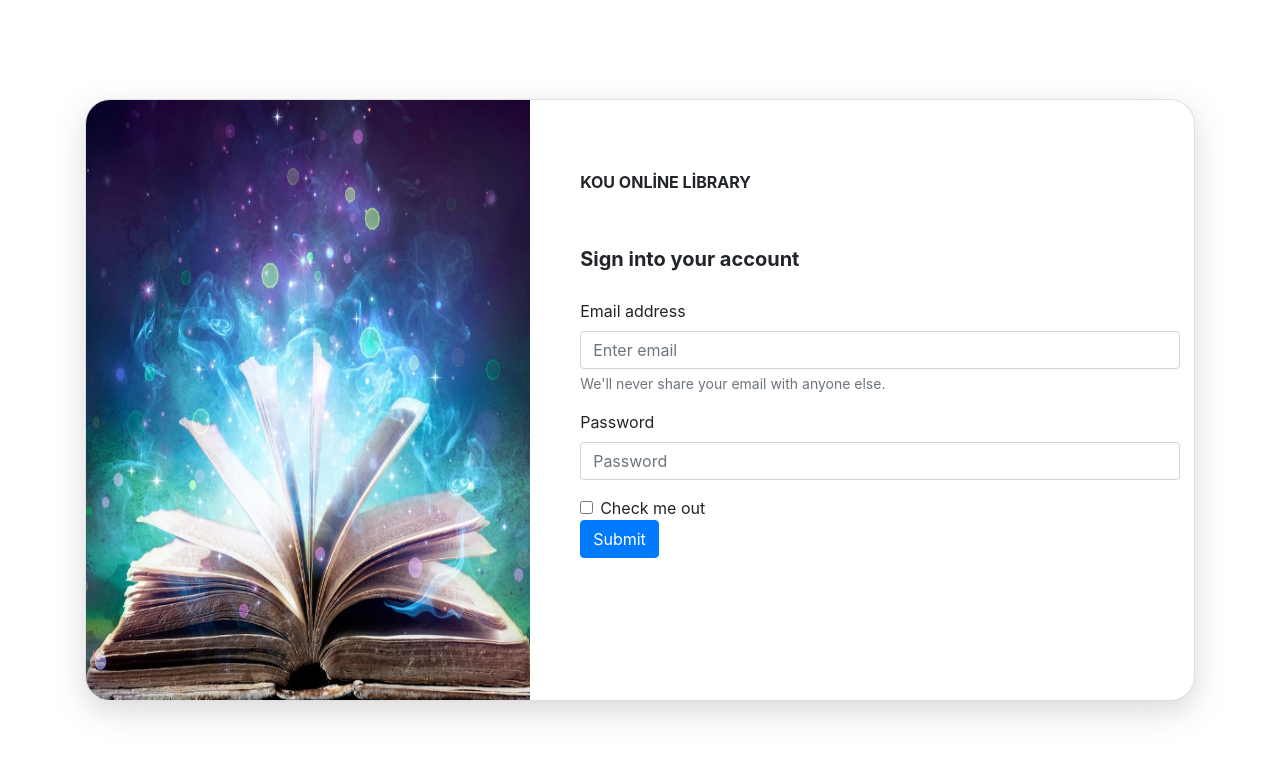
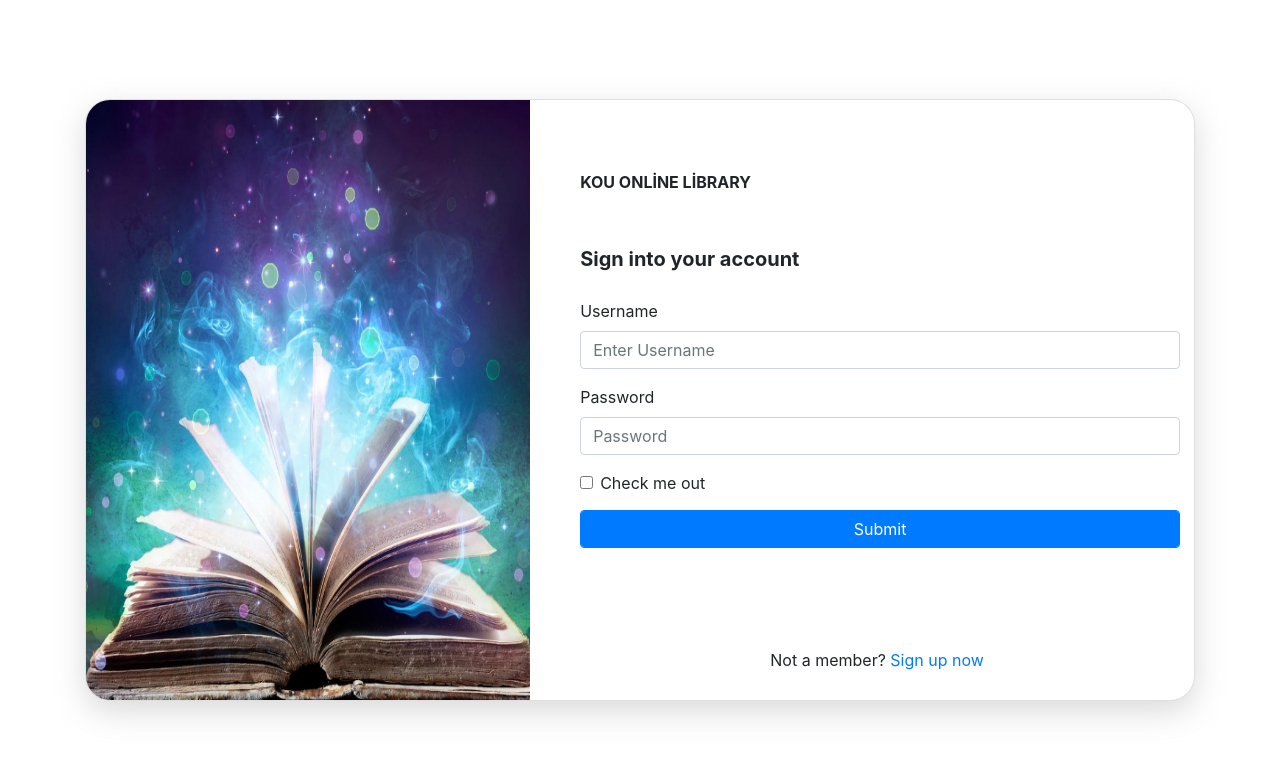
Before and after one commit to mertbilgic/OnlineLibrary, a Flask app: page /login in a window 1280 px wide. Shown: the top 757 px of the page. Run offline with Flask 2, Linux system fonts and the light colour scheme; some libraries are stand-ins or nearby versions.

Commit message:
authbase  sayfası oluşturuldu.Login sayfası güncellendi.signup sayfası oluşturuldu.

```diff
--- a/main.py
+++ b/main.py
@@ -11,6 +11,9 @@ def Index():
 def Login():
     return render_template("login.html")
 
+@app.route('/signup')
+def SingUp():
+    return render_template("signup.html")
 
 
 #debug=true modunda hata çalıştırıldığında hata ile karşılaşabilirsiniz
--- /dev/null
+++ b/templates/authbase.html
@@ -0,0 +1,55 @@
+<!DOCTYPE html>
+<html lang="en">
+<head>
+    <meta charset="UTF-8">
+    <meta name="viewport" content="width=device-width, initial-scale=1.0">
+    <meta http-equiv="X-UA-Compatible" content="ie=edge">
+    <link rel="stylesheet"  type="text/css" href="{{ url_for('static', filename='node_modules/bootstrap/dist/css/bootstrap.min.css')}}">
+    <link rel="stylesheet" href="{{ url_for('static', filename='css/style.css') }}">
+    <title>{%block title%}{%endblock%}</title>
+</head>
+<body>
+
+    <div class="d-flex align-items-center min-vh-100 py-3 py-md-0">
+        <div class="container">
+            <div class="card login-card">
+                <div class="row">
+                    <div class="col-md-5">
+                        <img src="../static/img/loginpageimage.png" height="600px" width="100%">
+                    </div>
+                    <div class="col-md-7">
+                        <div class="card-body">
+
+                            <div class="brand-wrapper">
+                                <span style="font-weight: bold;">KOU ONLİNE LİBRARY</span>
+                            </div>
+
+                            <p class="login-card-description">
+                                {%block description%}{%endblock%}
+                            </p>
+                            <form>
+                                <div class="form-group">
+                                    <label for="InputUsername">Username</label>
+                                    <input type="username" class="form-control" id="InputUsername" aria-describedby="usernameHelp" placeholder="Enter Username">
+                                </div>
+                                <div class="form-group">
+                                    <label for="InputPassword">Password</label>
+                                    <input type="password" class="form-control" id="InputPassword" placeholder="Password">
+                                </div>
+                                {%block button_upper%}
+
+                                {%endblock%}
+                                <button type="submit" class="btn btn-primary form-control" style="margin-top: 15px;">Submit</button>
+                                {%block button_down%}
+
+                                {%endblock%}
+
+                        </form>
+                        </div>
+                    </div>
+                </div>
+            </div>
+        </div>
+    </div>
+</body>
+</html>
--- a/templates/login.html
+++ b/templates/login.html
@@ -1,53 +1,23 @@
-<!DOCTYPE html>
-<html lang="en">
-<head>
-    <meta charset="UTF-8">
-    <meta name="viewport" content="width=device-width, initial-scale=1.0">
-    <meta http-equiv="X-UA-Compatible" content="ie=edge">
-    <link rel="stylesheet"  type="text/css" href="{{ url_for('static', filename='node_modules/bootstrap/dist/css/bootstrap.min.css')}}">
-    <link rel="stylesheet" href="{{ url_for('static', filename='css/style.css') }}">
-    <title>Document</title>
-</head>
-<body>
+{%extends 'authbase.html'%}
 
-    <div class="d-flex align-items-center min-vh-100 py-3 py-md-0">
-        <div class="container">
-            <div class="card login-card">
-                <div class="row">
-                    <div class="col-md-5">
-                        <img src="../static/img/loginpageimage.png" height="600px" width="100%">
-                    </div>
-                    <div class="col-md-7">
-                        <div class="card-body">
+{%block title%}Login{%endblock%}
 
-                            <div class="brand-wrapper">
-                                <span style="font-weight: bold;">KOU ONLİNE LİBRARY</span>
-                            </div>
+{%block description%}Sign into your account{%endblock%}
 
-                            <p class="login-card-description">
-                                    Sign into your account
-                            </p>
-                            <form>
-                                <div class="form-group">
-                                    <label for="exampleInputEmail1">Email address</label>
-                                    <input type="email" class="form-control" id="exampleInputEmail1" aria-describedby="emailHelp" placeholder="Enter email">
-                                    <small id="emailHelp" class="form-text text-muted">We'll never share your email with anyone else.</small>
-                                </div>
-                                <div class="form-group">
-                                    <label for="exampleInputPassword1">Password</label>
-                                    <input type="password" class="form-control" id="exampleInputPassword1" placeholder="Password">
-                                </div>
-                                <div class="form-check">
-                                    <input type="checkbox" class="form-check-input" id="exampleCheck1">
-                                    <label class="form-check-label" for="exampleCheck1">Check me out</label>
-                                </div>
-                                <button type="submit" class="btn btn-primary">Submit</button>
-                            </form>
-                        </div>
-                    </div>
-                </div>
-            </div>
-        </div>
-    </div>
-</body>
-</html>
+{%block button_upper%}
+<div class="form-check">
+    <input type="checkbox" class="form-check-input" id="exampleCheck1">
+    <label class="form-check-label" for="exampleCheck1">Check me out</label>
+</div>
+{%endblock%}
+
+{%block button_down%}
+<div class="text-center w-full p-t-115" style="margin-top:100px">
+    <span class="txt1">
+    Not a member?
+    </span>
+    <a class="txt1 bo1 hov1" href="/signup">
+    Sign up now
+    </a>
+</div>
+{%endblock%}
```
Also changed, not shown: templates/signup.html (added, +14 -0 lines).
